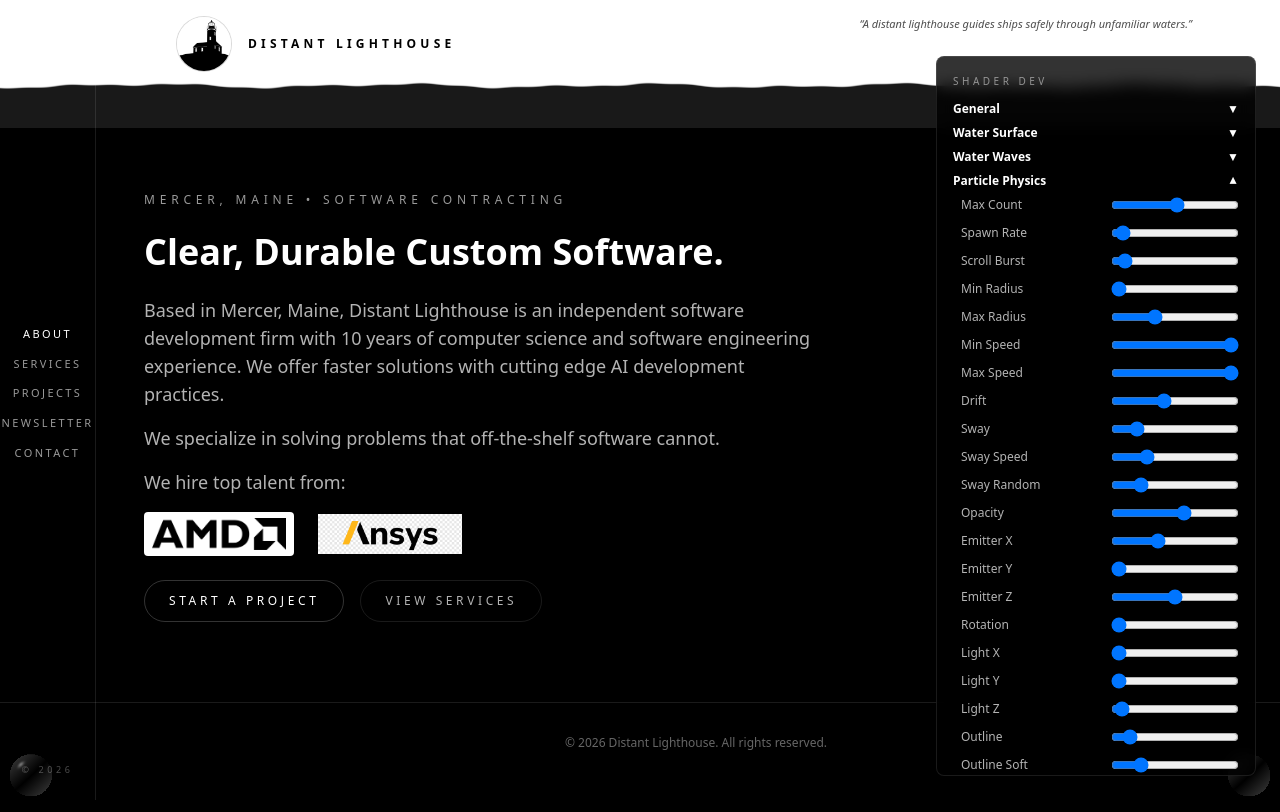
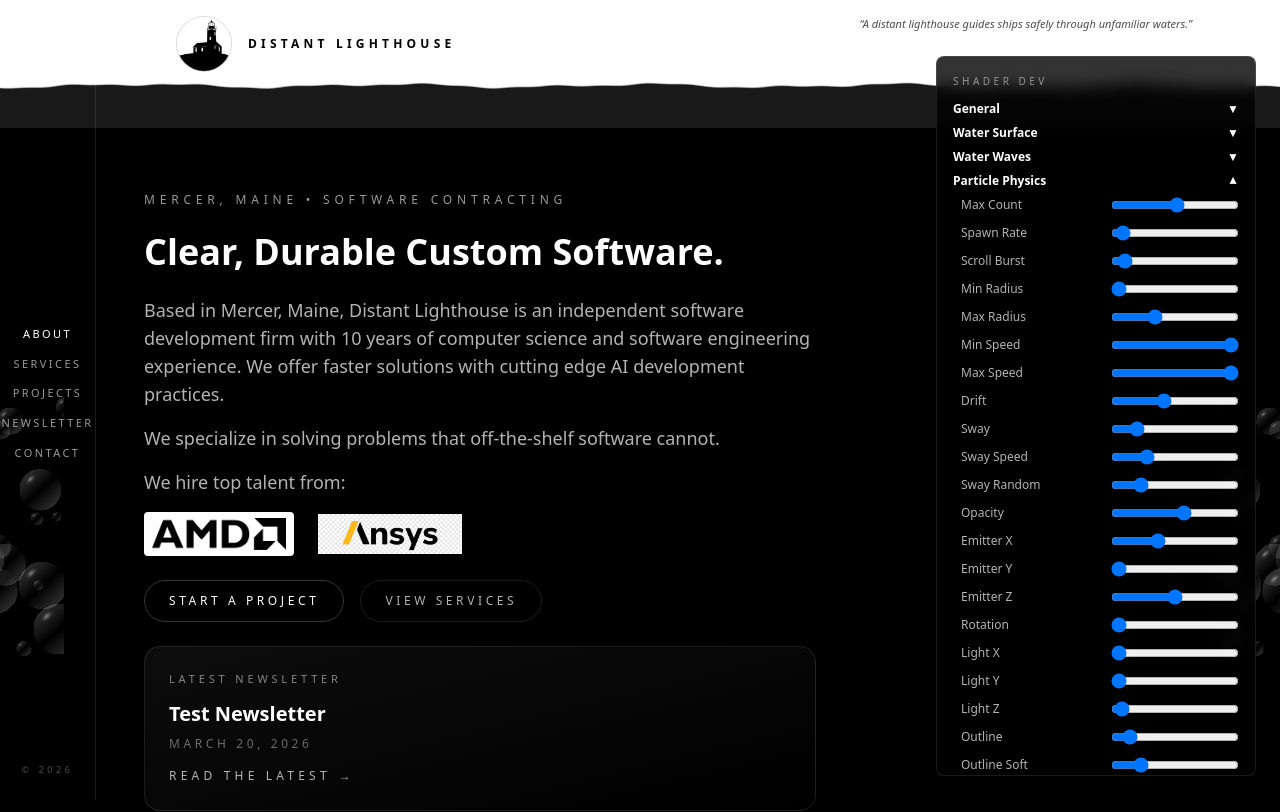
Before and after one commit to toryjleo/DistantLighthouseWebsite, a React (Vite) app: page / in a window 1280 px wide. Shown: the top 812 px of the page. Built offline with nearby package versions, Linux system fonts and the light colour scheme.

Commit message:
newsletter update

```diff
--- a/src/content/newsletter/2026-03-20-first-log.md
+++ b/src/content/newsletter/2026-03-20-first-log.md
@@ -11,7 +11,11 @@ Welcome to the first Newsletter entry.
 
 This is truly a test case. Just to prove it:
 
-#<font color="red">LOOK BEHIND YOU</font>
+<center><font color="red">LOOK BEHIND YOU</font></center>
+<center><figure>
+    <img src="/public/Newsletters/20206-03-20/scary.jpg"
+         alt="Swampy">
+</figure></center>
 
 ## What's next
 
--- a/src/pages/About.jsx
+++ b/src/pages/About.jsx
@@ -1,7 +1,10 @@
 import { motion } from 'framer-motion'
 import { Link } from 'react-router-dom'
+import { getNewsletterPosts } from '../data/newsletter'
 
 export default function About() {
+  const latestPost = getNewsletterPosts()[0]
+
   return (
     <section
       className="relative mx-auto flex min-h-[70vh] max-w-6xl flex-col justify-center px-6 py-20"
@@ -59,6 +62,32 @@ export default function About() {
             View services
           </Link>
         </div>
+
+        {latestPost && (
+          <div className="mt-10 rounded-2xl border border-white/10 bg-gradient-to-br from-white/5 to-transparent p-6">
+            <p className="text-[11px] uppercase tracking-[0.35em] text-white/50">
+              Latest newsletter
+            </p>
+            <h2 className="mt-3 text-xl font-semibold text-white">
+              {latestPost.title}
+            </h2>
+            <p className="mt-2 text-xs uppercase tracking-[0.3em] text-white/40">
+              {latestPost.dateLabel || 'Undated'}
+            </p>
+            {latestPost.summary && (
+              <p className="mt-3 text-sm text-white/70">
+                {latestPost.summary}
+              </p>
+            )}
+            <Link
+              to={`/newsletter/${latestPost.slug}`}
+              className="mt-4 inline-flex items-center gap-2 text-xs uppercase tracking-[0.35em] text-white/70 transition hover:text-white"
+            >
+              Read the latest
+              <span aria-hidden>→</span>
+            </Link>
+          </div>
+        )}
       </motion.div>
       <div className="pointer-events-none absolute inset-0 -z-10 rounded-3xl border border-white/10 bg-gradient-to-br from-white/5 via-black to-black" />
     </section>
```
Also changed, not shown: public/Newsletters/20206-03-20/scary.jpg (added).
